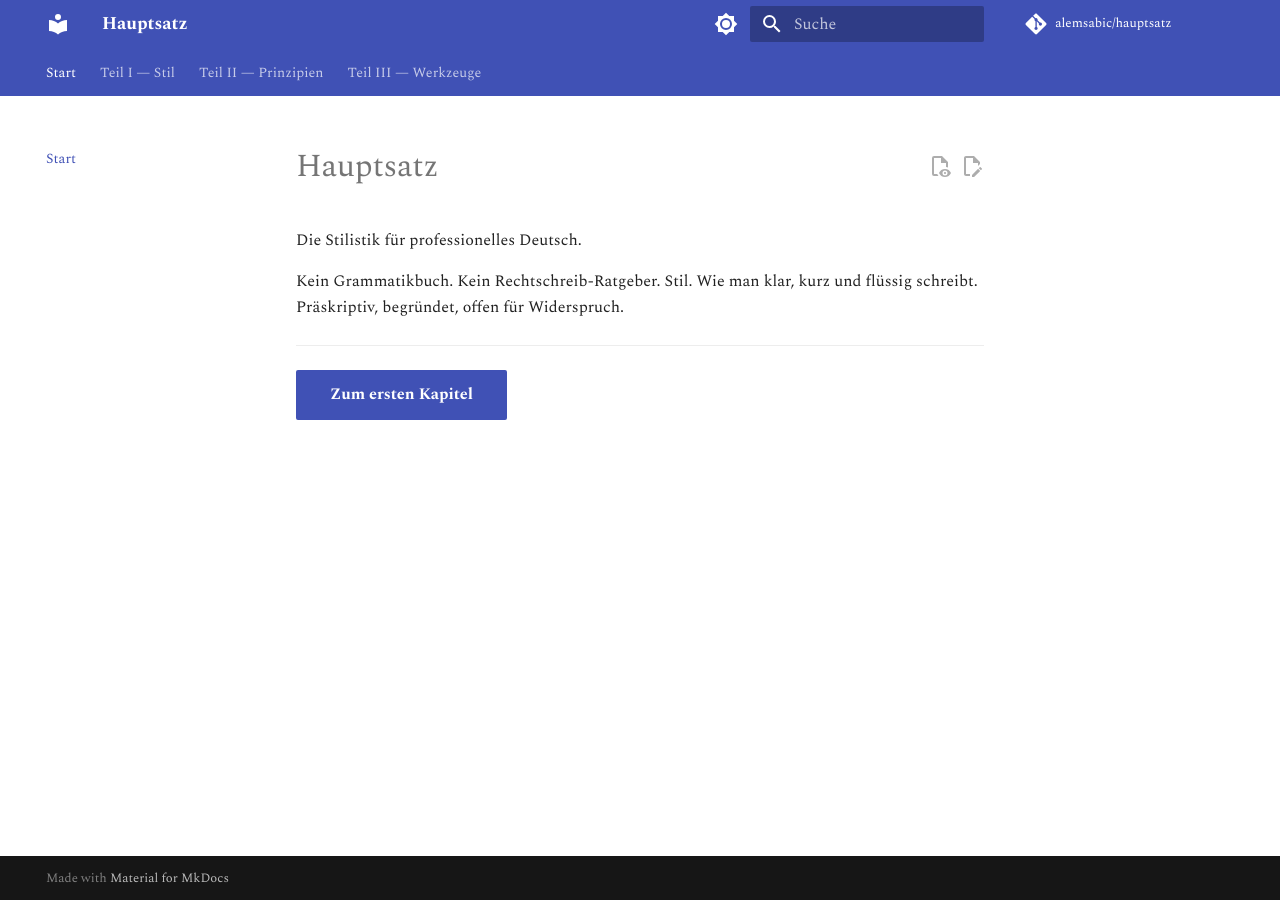
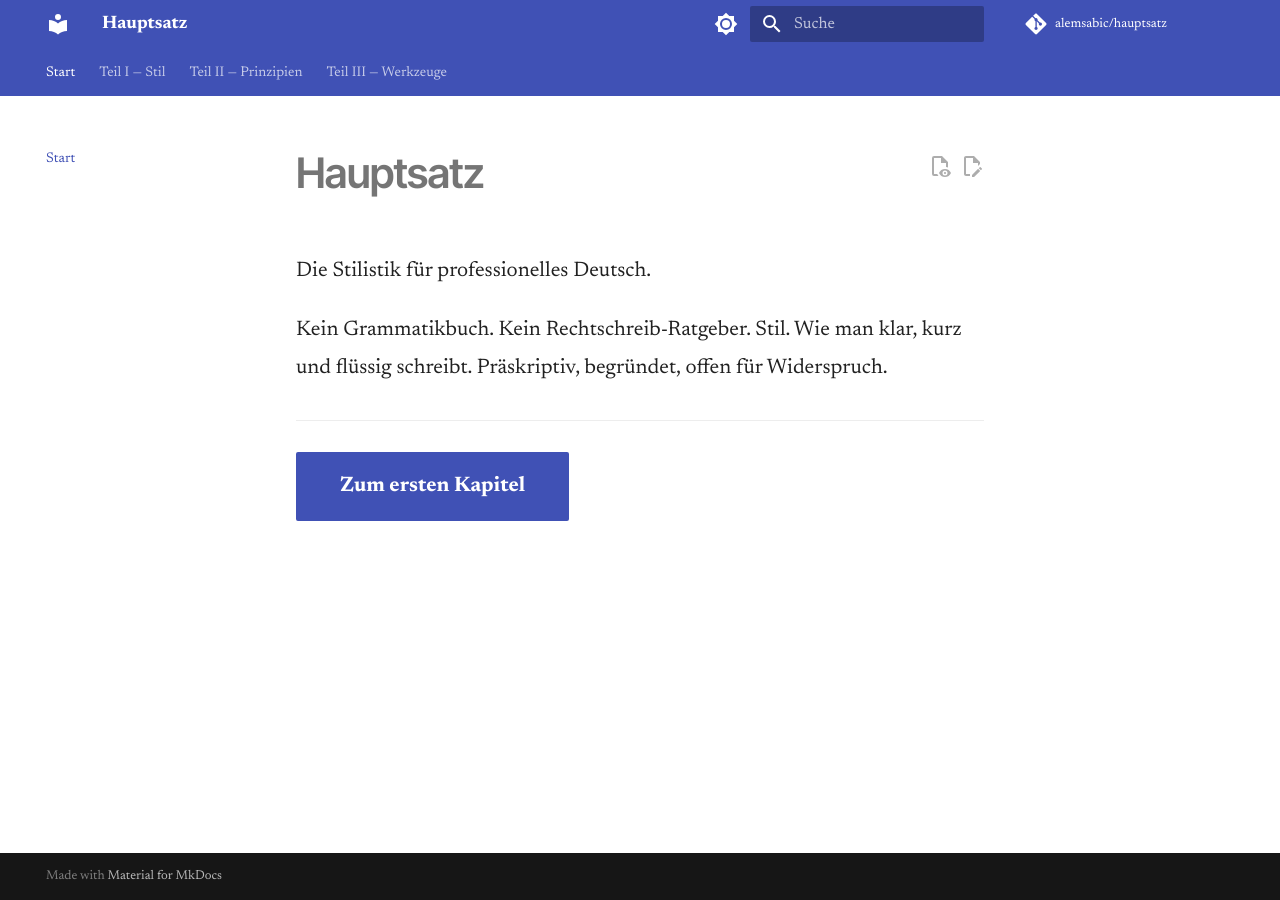
Before and after one commit to alemsabic/hauptsatz, an MkDocs documentation site: the page built from docs/index.md, in a window 1280 px wide. Built offline with MkDocs 1.6.1 and Material for MkDocs 9.7.7, drawn with Linux system fonts in a browser that asks for light colours; comment, search, counter and statistics services are not loaded.

Commit message:
feat: typography — Newsreader body, Inter Tight headings, diff callouts

```diff
--- a/docs/stylesheets/extra.css
+++ b/docs/stylesheets/extra.css
@@ -1 +1,67 @@
-/* placeholder — wird in Task 4 gefüllt */
+/* ─── Fonts ─────────────────────────────────────────────── */
+@import url('https://fonts.googleapis.com/css2?family=Newsreader:ital,wght@0,400;0,500;0,600;1,400&family=Inter+Tight:wght@500;600;700&family=JetBrains+Mono:wght@400;500&display=swap');
+
+/* ─── Typografie-Basis ───────────────────────────────────── */
+:root {
+  --md-text-font: "Newsreader", Georgia, serif;
+  --md-code-font: "JetBrains Mono", monospace;
+}
+
+/* Headings: Inter Tight */
+h1, h2, h3, h4, h5, h6,
+.md-typeset h1,
+.md-typeset h2,
+.md-typeset h3 {
+  font-family: "Inter Tight", system-ui, sans-serif;
+  font-weight: 600;
+  letter-spacing: -0.02em;
+}
+
+/* Lesetext: Newsreader, komfortabler Zeilenabstand */
+.md-typeset {
+  font-size: 1.05rem;
+  line-height: 1.8;
+}
+
+/* Optimale Lesebreite */
+.md-content__inner {
+  max-width: 68ch;
+}
+
+/* ─── Diff-Callout ───────────────────────────────────────── */
+
+/* Vorher (rot) */
+.md-typeset .admonition.vorher,
+.md-typeset details.vorher {
+  border-color: #c62828;
+  background-color: rgba(198, 40, 40, 0.05);
+}
+.md-typeset .vorher > .admonition-title,
+.md-typeset .vorher > summary {
+  background-color: rgba(198, 40, 40, 0.12);
+  color: #c62828;
+}
+.md-typeset .vorher > .admonition-title::before,
+.md-typeset .vorher > summary::before {
+  background-color: #c62828;
+  -webkit-mask-image: var(--md-admonition-icon--danger);
+          mask-image: var(--md-admonition-icon--danger);
+}
+
+/* Nachher (grün) */
+.md-typeset .admonition.nachher,
+.md-typeset details.nachher {
+  border-color: #2e7d32;
+  background-color: rgba(46, 125, 50, 0.05);
+}
+.md-typeset .nachher > .admonition-title,
+.md-typeset .nachher > summary {
+  background-color: rgba(46, 125, 50, 0.12);
+  color: #2e7d32;
+}
+.md-typeset .nachher > .admonition-title::before,
+.md-typeset .nachher > summary::before {
+  background-color: #2e7d32;
+  -webkit-mask-image: var(--md-admonition-icon--tip);
+          mask-image: var(--md-admonition-icon--tip);
+}
--- a/mkdocs.yml
+++ b/mkdocs.yml
@@ -10,7 +10,7 @@ theme:
   name: material
   language: de
   font:
-    text: Spectral
+    text: Newsreader
     code: JetBrains Mono
   palette:
     - media: "(prefers-color-scheme: light)"
```
